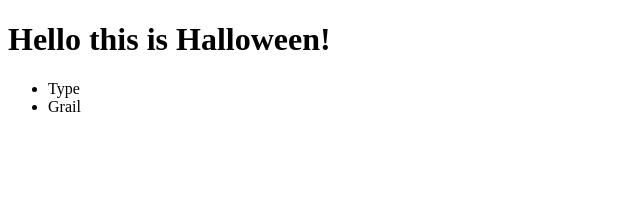
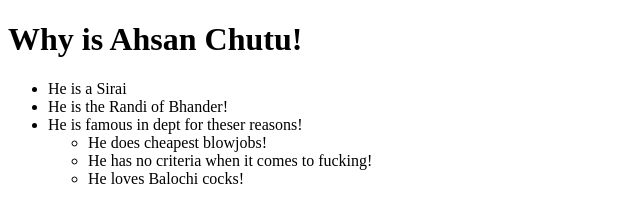
Before and after one commit to Geruorg/coursera-test, a plain HTML site: page forward/index.html.html in a window 1280 px wide. Shown: the whole page, without its empty margins (0-640 px from the left). Drawn offline with Linux system fonts and the light colour scheme.

Commit message:
Ahsan is Chutu!

```diff
--- a/forward/index.html.html
+++ b/forward/index.html.html
@@ -6,10 +6,15 @@
 	<title>Halloween</title>
 </head>
 <body>
-<h1>Hello this is Halloween!</h1>
+<h1>Why is Ahsan Chutu!</h1>
 <ul>
-	<li>Type</li>
-	<li>Grail</li>
-</ul>
+	<li>He is a Sirai</li>
+	<li>He is the Randi of Bhander!</li>
+	<li>He is famous in dept for theser reasons!</li>
+	<ul>
+		<li>He does cheapest blowjobs!</li>
+		<li>He has no criteria when it comes to fucking!</li>
+		<li>He loves Balochi cocks!</li>
+	</ul>
 </body>
 </html>
```
